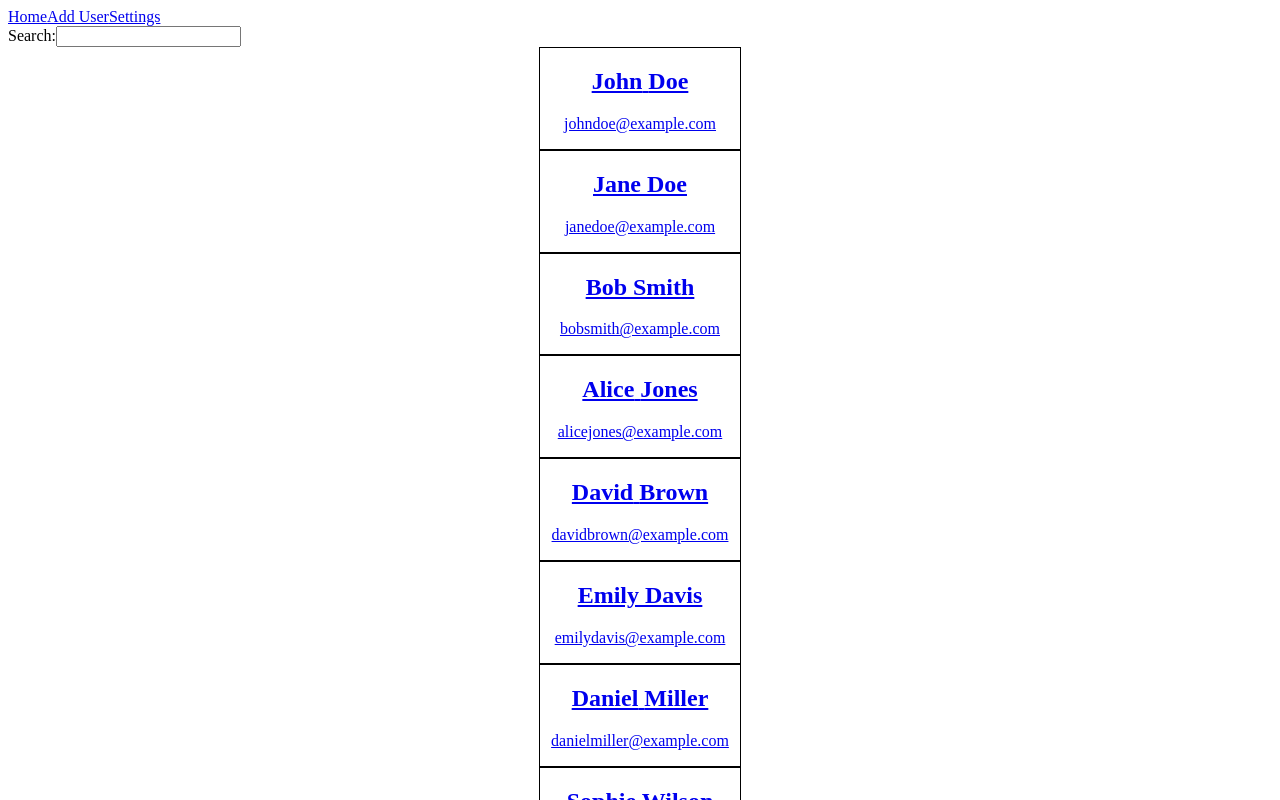
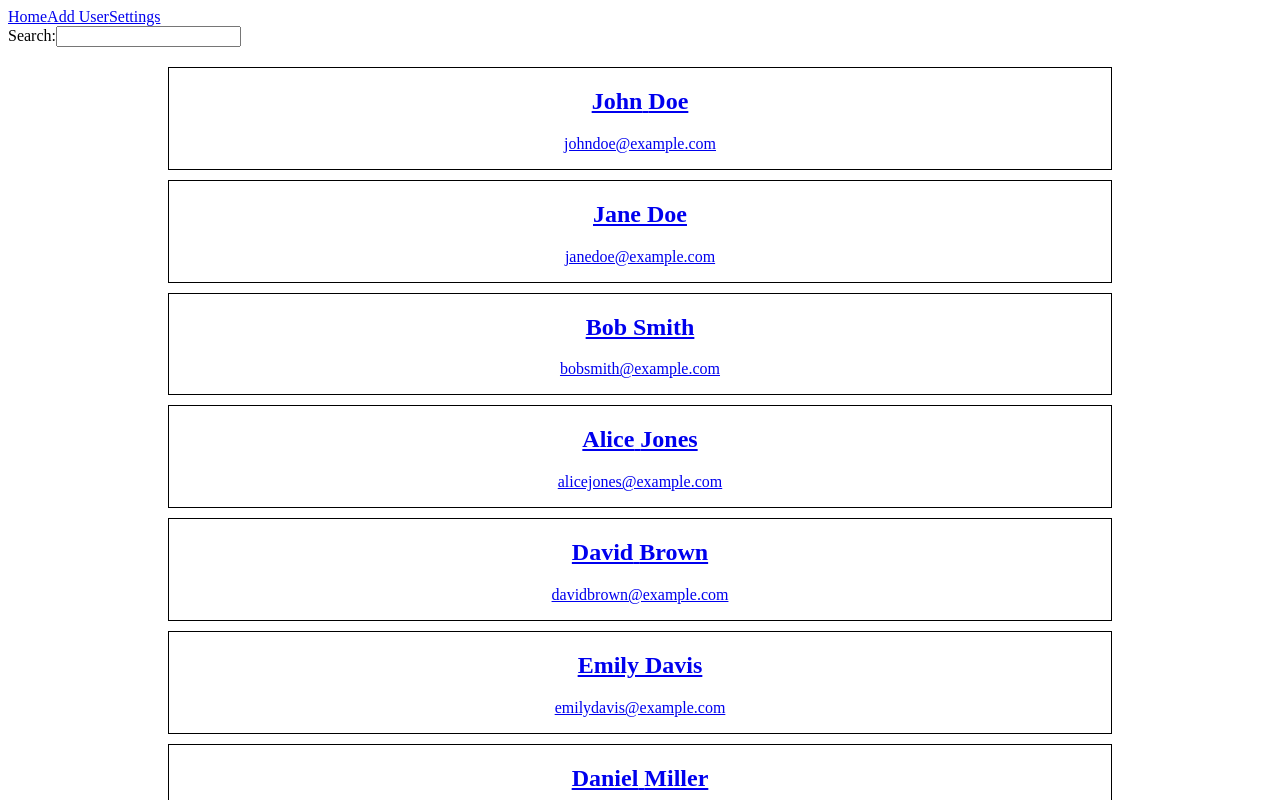
Before and after one commit to Nexware-dev/city-coffee, a React (Vite) app in the folder frontend/: page / in a window 1280 px wide. Shown: the top 800 px of the page. Built offline with nearby package versions, Linux system fonts and the light colour scheme.

Commit message:
UserList modified - Link overlaps each div

```diff
--- a/frontend/src/components/UserList.jsx
+++ b/frontend/src/components/UserList.jsx
@@ -3,16 +3,14 @@ import { Link } from "react-router-dom";
 function UserList({data}) {
 
     return (
-        <div>
+        <div style={{padding: "10px 150px"}}>
             {data.map((item) => (
-                <div style={{width: "200px", border: "1px solid black", margin: "auto"}}>
-                    <Link to={`/user_detail/${item.id}`} key={item.id}>
-                        <div style={{textAlign: "center"}}>
-                            <h2>{item.name} {item.surname}</h2>
-                            <p>{item.email}</p>
-                        </div>
-                    </Link>
-                </div>
+                <Link to={`/user_detail/${item.id}`} key={item.id}>
+                    <div style={{border: "1px solid black", textAlign: "center", margin: "10px"}}>
+                        <h2>{item.name} {item.surname}</h2>
+                        <p>{item.email}</p>
+                    </div>
+                </Link>
                 ))}
         </div>
     );
```
